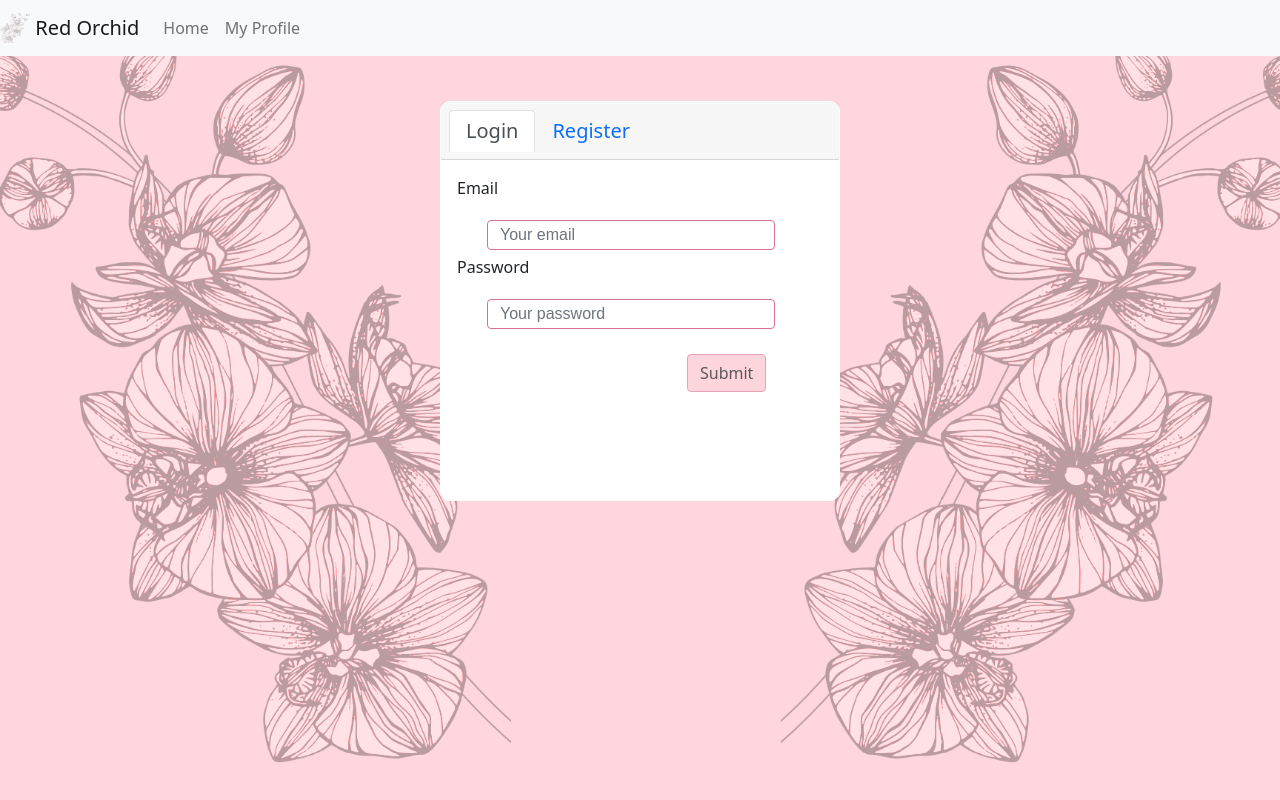
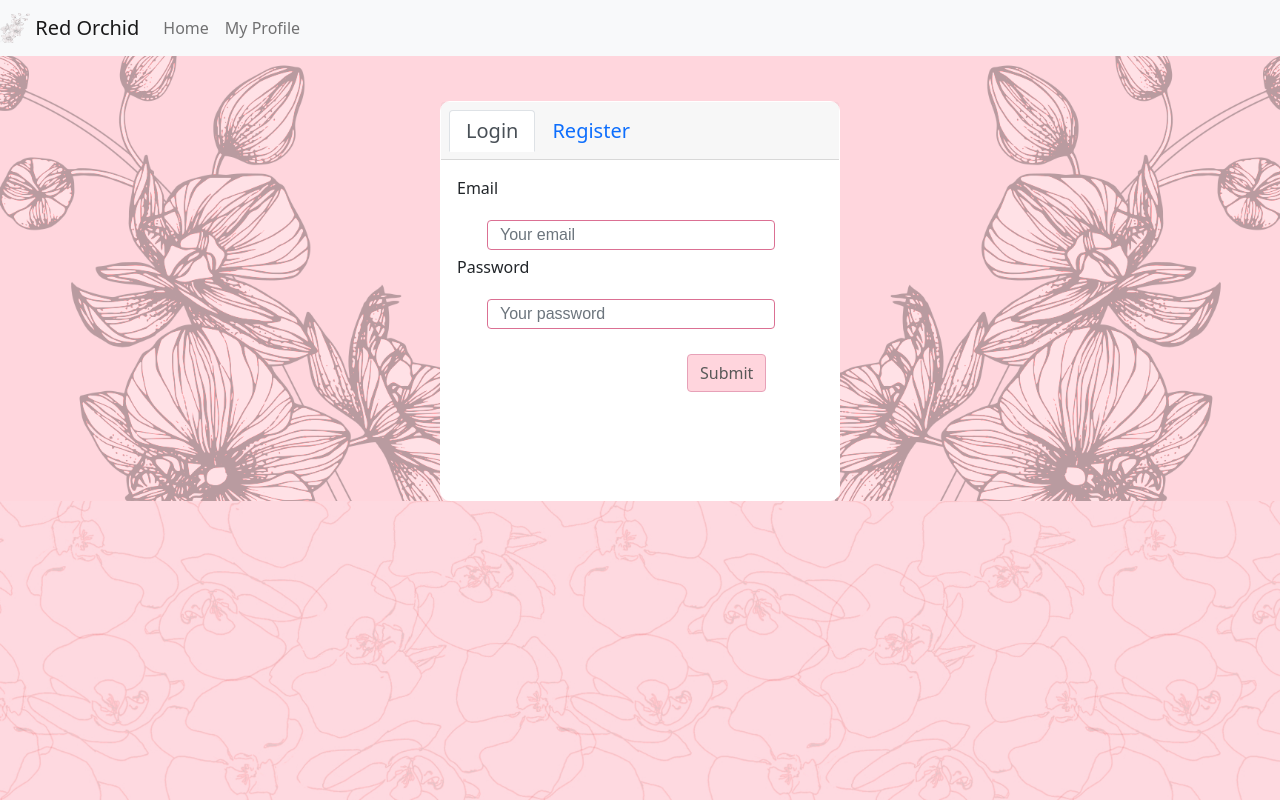
Before and after one commit to JLee3883/red-orchid, a React (Create React App) app in the folder client/: page /signup in a window 1280 px wide. Built offline with nearby package versions, Linux system fonts and the light colour scheme.

Commit message:
background styling

```diff
--- a/client/src/App.css
+++ b/client/src/App.css
@@ -3,13 +3,11 @@
   margin: 0;
   padding: 0;
 }
-.body {
-  height: 100vh;
+body {
   background-size: cover;
   background-image: url("./images/Untitled.jpg");
   background-attachment: fixed;
   background-repeat: repeat-y;
-  background-size: cover;
   background-position: center;
   margin: 0;
   padding: 0;
--- a/client/src/App.js
+++ b/client/src/App.js
@@ -37,7 +37,7 @@ const client = new ApolloClient({
 
 function App() {
   return (
-    <div className="body">
+    <body>
       <ApolloProvider client={client}>
         <Router>
           <Routes>
@@ -51,7 +51,7 @@ function App() {
           </Routes>
         </Router>
       </ApolloProvider>
-    </div>
+    </body>
   );
 }
 
--- a/client/src/pages/LogIn/Login.css
+++ b/client/src/pages/LogIn/Login.css
@@ -1,10 +1,8 @@
-.signupbody {
-  height: 100vh;
+.body {
   background-image: url("../../images/otherbackground.png") !important;
   background-size: cover;
   background-attachment: fixed;
   background-repeat: repeat-y;
-  background-size: cover;
   background-position: center;
   margin: 0;
   padding: 0;
--- a/client/src/pages/LogIn/Signup.js
+++ b/client/src/pages/LogIn/Signup.js
@@ -10,7 +10,7 @@ const SignUp = () => {
 
   return (
     <>
-      <div className="signupbody">
+      <body className="body">
         <NavBar />
         <Card style={{ margin: "45px auto" }}>
           <Tab.Container defaultActiveKey="login">
@@ -38,7 +38,7 @@ const SignUp = () => {
             </Card.Body>
           </Tab.Container>
         </Card>
-      </div>
+      </body>
     </>
   );
 };
```
